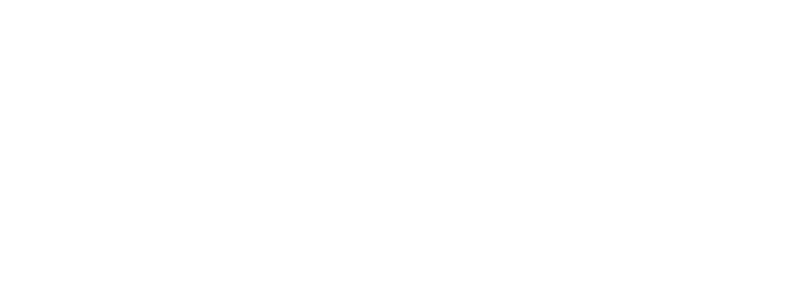
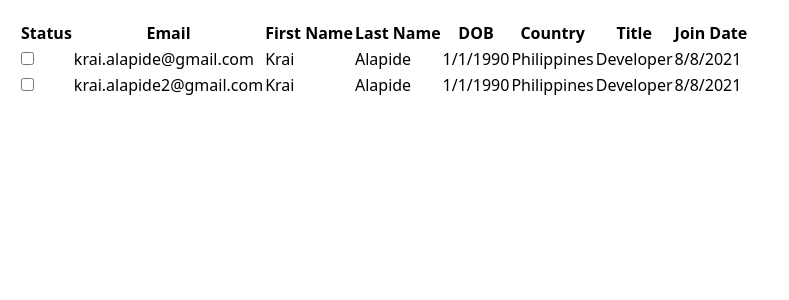
Before and after one commit to kraiyons/hr-app-frontend, a React (Create React App) app: page /users in a window 1280 px wide. Shown: the top 300 px of the page, without its empty margins (0-789 px from the left). Built offline with nearby package versions, Linux system fonts and the light colour scheme.

Commit message:
Basic users page with mocked frontend

```diff
--- a/src/App.js
+++ b/src/App.js
@@ -5,6 +5,7 @@
 
 import HomePage from './pages/HomePage/index';
 import LeavesPage from './pages/LeavesPage';
+import UsersPage from './pages/UsersPage';
 import LoginPage from './pages/LoginPage/index';
 
 export default function App() {
@@ -18,6 +19,9 @@
           <PrivateRoute exact path='/leaves'>
             <LeavesPage />
           </PrivateRoute>
+          <PrivateRoute exact path='/users'>
+            <UsersPage />
+          </PrivateRoute>
           <PublicRoute exact path='/'>
             <HomePage />
           </PublicRoute>
--- a/src/components/Sidebar.js
+++ b/src/components/Sidebar.js
@@ -1,18 +1,20 @@
-import { Link } from "react-router-dom";
+import { Link } from 'react-router-dom';
 
 function Sidebar() {
   return (
+    <aside>
       <ul>
         <li>
-        <Link to="/">Home</Link>
+          <Link to='/'>Home</Link>
         </li>
         <li>
-        <Link to="/about">About</Link>
+          <Link to='/about'>About</Link>
         </li>
         <li>
-        <Link to="/topics">Topics</Link>
+          <Link to='/topics'>Topics</Link>
         </li>
       </ul>
+    </aside>
   );
 }
 
--- /dev/null
+++ b/src/pages/UsersPage/headers.json
@@ -0,0 +1,10 @@
+{
+  "inactive": "Status",
+  "email": "Email",
+  "firstName": "First Name",
+  "lastName": "Last Name",
+  "dateOfBirth": "DOB",
+  "country": "Country",
+  "jobTitle": "Title",
+  "dateJoined": "Join Date"
+}
--- /dev/null
+++ b/src/pages/UsersPage/index.js
@@ -0,0 +1,48 @@
+import { useState } from 'react';
+import sample from './sample.json';
+import headersJson from './headers.json';
+
+const UsersPage = () => {
+  const [data] = useState(sample.data);
+  const headers = headersJson;
+
+  return (
+    <main>
+      <table>
+        <thead>
+          <tr>
+            {Object.values(headers).map((k) => (
+              <th>{k}</th>
+            ))}
+          </tr>
+        </thead>
+        <tbody>
+          {data.map((e) => {
+            return (
+              <tr key={e._id}>
+                {Object.keys(headers).map((k) => {
+                  console.log(k);
+                  let returnElement = '';
+
+                  if (k.startsWith('date')) {
+                    const date = new Date(e[k]);
+                    returnElement = date.toLocaleDateString();
+                  } else if (k === 'inactive') {
+                    console.log(e[k]);
+                    returnElement = (
+                      <input type='checkbox' checked={!e[k]} disabeld />
+                    );
+                  } else returnElement = e[k];
+
+                  return <td key={e._id + k}>{returnElement}</td>;
+                })}
+              </tr>
+            );
+          })}
+        </tbody>
+      </table>
+    </main>
+  );
+};
+
+export default UsersPage;
--- /dev/null
+++ b/src/pages/UsersPage/sample.json
@@ -0,0 +1,30 @@
+{
+  "data": [
+    {
+      "_id": { "$oid": "611d0755a5121637e8f1e9d8" },
+      "inactive": true,
+      "email": "krai.alapide@gmail.com",
+      "password": "$2a$10$DyzV6Iaf7nGyR2ii6r.GCOuEo/6Iq1dvMYONMsIhifZgw4W2ami1.",
+      "firstName": "Krai",
+      "lastName": "Alapide",
+      "dateOfBirth": 631152000000,
+      "country": "Philippines",
+      "jobTitle": "Developer",
+      "dateJoined": 1628380800000,
+      "__v": { "$numberInt": "0" }
+    },
+    {
+      "_id": { "$oid": "611fae467c8da13b34156824" },
+      "inactive": true,
+      "email": "krai.alapide2@gmail.com",
+      "password": "$2a$10$bTjL534Xz/6zvFNFIVgNj.5CbtTC50k4aEtA5MR6fNTF4NKOZCsQC",
+      "firstName": "Krai",
+      "lastName": "Alapide",
+      "dateOfBirth": 631152000000,
+      "country": "Philippines",
+      "jobTitle": "Developer",
+      "dateJoined": 1628380800000,
+      "__v": { "$numberInt": "0" }
+    }
+  ]
+}
```
Lines whose indentation alone changed are shown as unchanged.
